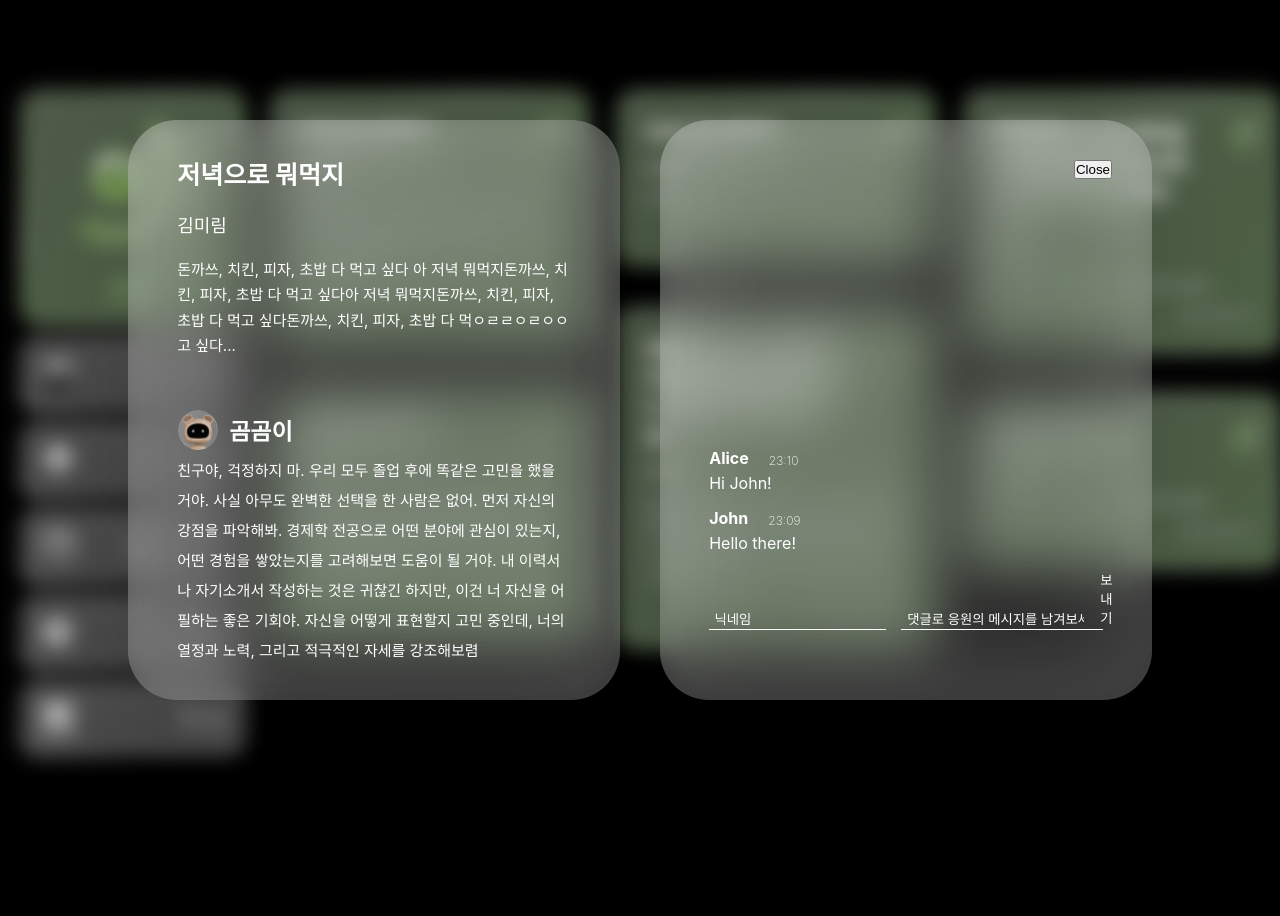
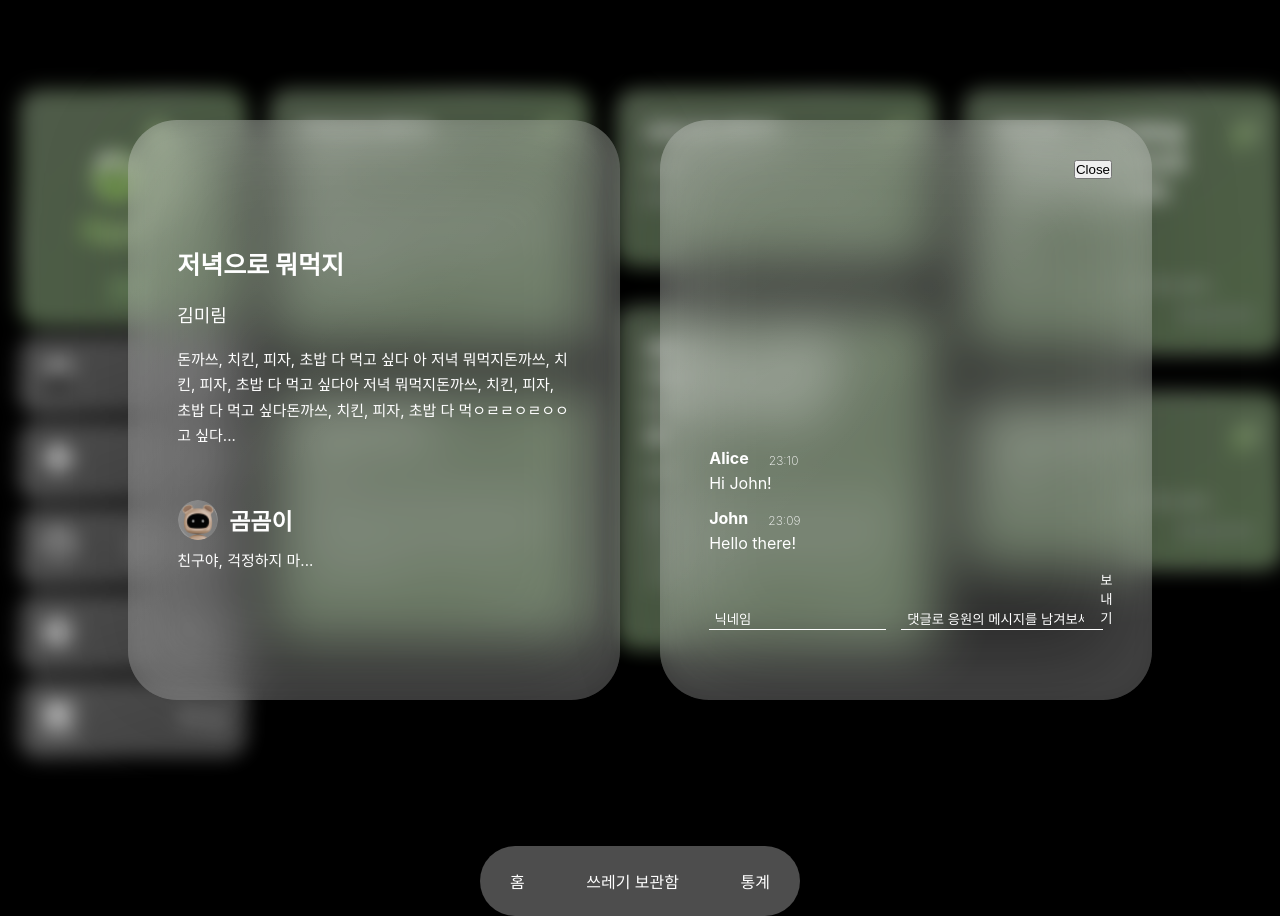
Before and after one commit to leeda06/GoMean, a React (Create React App) app: page / in a window 1280 px wide. Both pictures are taken after a click on the element 429 px from the left and 218 px from the top of the page. Before the commit the page ends 846 px from the top, so only its background shows below. Built offline with nearby package versions, Linux system fonts and the light colour scheme.

Commit message:
파일 함수 나누기

```diff
--- a/src/commpnent/record.js
+++ b/src/commpnent/record.js
@@ -16,13 +16,6 @@ import Sub_pink from '../img/Substract_pink.png';
 import Sub_purple from '../img/Substract_purple.png';
 import Sub_blue from '../img/Substract_blue.png';
 
-const App = () => {
-  const [selected, setSelected] = useState({ category: '건강', color: 'green' });
-  const [isModalOpen, setIsModalOpen] = useState(false);
-  const [selectedTextBox, setSelectedTextBox] = useState(null);
-  const textBoxesRef = useRef([]);
-  const containerRef = useRef(null);
-  // 임시 데이터
 const categoryData = {
   '건강': { color: 'green', images: [Sub_green, Sub_green_off] },
   '금전': { color: 'yellow', images: [Sub_yellow, Sub_yellow_off] },
@@ -31,6 +24,8 @@ const App = () => {
   '취업': { color: 'purple', images: [Sub_purple, Sub_purple_off] },
   '학업': { color: 'blue', images: [Sub_blue, Sub_blue_off] }
 };
+
+
 const textBoxes = {
   '건강': [
     { title: '저녁으로 뭐먹지', name: '김미림', content: '돈까쓰, 치킨, 피자, 초밥 다 먹고 싶다 아 저녁 뭐먹지돈까쓰, 치킨, 피자, 초밥 다 먹고 싶다아 저녁 뭐먹지돈까쓰, 치킨, 피자, 초밥 다 먹고 싶다돈까쓰, 치킨, 피자, 초밥 다 먹ㅇㄹㄹㅇㄹㅇㅇ고 싶다...', date: "2024.07.07" },
@@ -89,9 +84,22 @@ const App = () => {
   ]
 };
 
-  const categories = Object.keys(textBoxes);
+const App = () => {
+  const [selected, setSelected] = useState({ category: '건강', color: 'green' });
+  const [isModalOpen, setIsModalOpen] = useState(false);
+  const [selectedTextBox, setSelectedTextBox] = useState(null);
+  const textBoxesRef = useRef([]);
+  const containerRef = useRef(null);
 
   useEffect(() => {
+    positionTextBoxes();
+  }, [selected]);
+
+  useEffect(() => {
+    textBoxesRef.current = [];
+  }, [selected]);
+
+  const positionTextBoxes = () => {
     const boxes = textBoxesRef.current.filter(Boolean);
     const container = containerRef.current;
 
@@ -114,11 +122,7 @@ const App = () => {
     });
 
     container.style.height = `${Math.max(...columnHeights)}px`;
-  }, [selected]);
-
-  useEffect(() => {
-    textBoxesRef.current = [];
-  }, [selected]);
+  };
 
   const openModal = (textBox) => {
     setIsModalOpen(true);
@@ -129,26 +133,9 @@ const App = () => {
     setIsModalOpen(false);
     setSelectedTextBox(null);
   };
-  const chatMessages = [
-    {
-      name: 'John',
-      time: '23:09',
-      content: 'Hello there!'
-    },
-    {
-      name: 'Alice',
-      time: '23:10',
-      content: 'Hi John!'
-    },
-    // Additional messages can be added here
-  ];
 
-  return (
-    <div className='main' style={{ boxShadow: isModalOpen ? 'inset' : '' }}>
-      <div className={`container ${isModalOpen ? 'modal-open' : ''}`}>
-        <div className='div'>
-          <ul className="list">
-            {categories.map(category => {
+  const renderCategories = () => {
+    return Object.keys(textBoxes).map(category => {
       const { color, images } = categoryData[category];
       return (
         <li
@@ -167,10 +154,11 @@ const App = () => {
           <div className={`li-id ${selected.category === category ? color : ''}`}>{category}</div>
         </li>
       );
-            })}
-          </ul>
-          <div className="text-boxes" ref={containerRef}>
-            {selected.category && textBoxes[selected.category].map(({ id, name, title, content, date }, index) => (
+    });
+  };
+
+  const renderTextBoxes = () => {
+    return selected.category && textBoxes[selected.category].map(({ id, name, title, content, date }, index) => (
       <div
         key={id}
         className={`text-box ${categoryData[selected.category].color}`}
@@ -183,7 +171,23 @@ const App = () => {
         <div className='date'>{date}</div>
         <img className='img' src={`${categoryData[selected.category].images[0]}`} />
       </div>
-            ))}
+    ));
+  };
+
+  const chatMessages = [
+    { name: 'John', time: '23:09', content: 'Hello there!' },
+    { name: 'Alice', time: '23:10', content: 'Hi John!' }
+  ];
+
+  return (
+    <div className='main' style={{ boxShadow: isModalOpen ? 'inset' : '' }}>
+      <div className={`container ${isModalOpen ? 'modal-open' : ''}`}>
+        <div className='div'>
+          <ul className="list">
+            {renderCategories()}
+          </ul>
+          <div className="text-boxes" ref={containerRef}>
+            {renderTextBoxes()}
           </div>
         </div>
       </div>
@@ -200,7 +204,7 @@ const App = () => {
                 <img className="img" src={img}></img>
                 <div className="name">곰곰이</div>
               </div>
-              <div className="text">친구야, 걱정하지 마. 우리 모두 졸업 후에 똑같은 고민을 했을 거야. 사실 아무도 완벽한 선택을 한 사람은 없어. 먼저 자신의 강점을 파악해봐. 경제학 전공으로 어떤 분야에 관심이 있는지, 어떤 경험을 쌓았는지를 고려해보면 도움이 될 거야. 내 이력서 나 자기소개서 작성하는 것은 귀찮긴 하지만, 이건 너 자신을 어필하는 좋은 기회야. 자신을 어떻게 표현할지 고민 중인데, 너의 열정과 노력, 그리고 적극적인 자세를 강조해보렴</div>
+              <div className="text">친구야, 걱정하지 마...</div>
             </div>
           </div>
           <div className='modal-div modal-comment'>
@@ -227,8 +231,15 @@ const App = () => {
           </div>
         </div>
       )}
+      <nav>
+        <div className="Button-back">
+          <button className="slide-btn Home-btn">홈</button>
+          <button className="slide-btn Trash-btn">쓰레기 보관함</button>
+          <button className="slide-btn Statistics-btn">통계</button>
+        </div>
+      </nav>
+    </div>
 
-    </div>
   );
 };
 
--- a/src/css/recode.css
+++ b/src/css/recode.css
@@ -447,3 +447,39 @@ input:focus {
     color: #979797;
     gap: var(--gap-boxes);
 }
+
+nav{
+    display: flex;
+    justify-content: center;
+}
+
+.Button-back {
+    position: absolute;
+    width: 300px;
+    height: 50px;
+    margin-bottom: -1000px;
+    background-color: rgba(255, 255, 255, 0.3);
+    display: flex;
+    justify-content: space-between;
+    align-items: center;
+
+    border-top-left-radius: 100px;
+    border-top-right-radius: 100px;
+    border-bottom-left-radius: 100px;
+    border-bottom-right-radius: 100px;
+    padding: 10px;
+}
+
+.slide-btn {
+    border-radius: 40px;
+    height: 55px;
+    padding: 10px 20px;
+    font-size: 16px;
+    background-color: transparent;
+    border: none;
+    color: #fff;
+}
+
+.slide-btn:active {
+    background-color: rgba(255, 255, 255, 0.3);
+}
```
Lines whose indentation alone changed are shown as unchanged.
